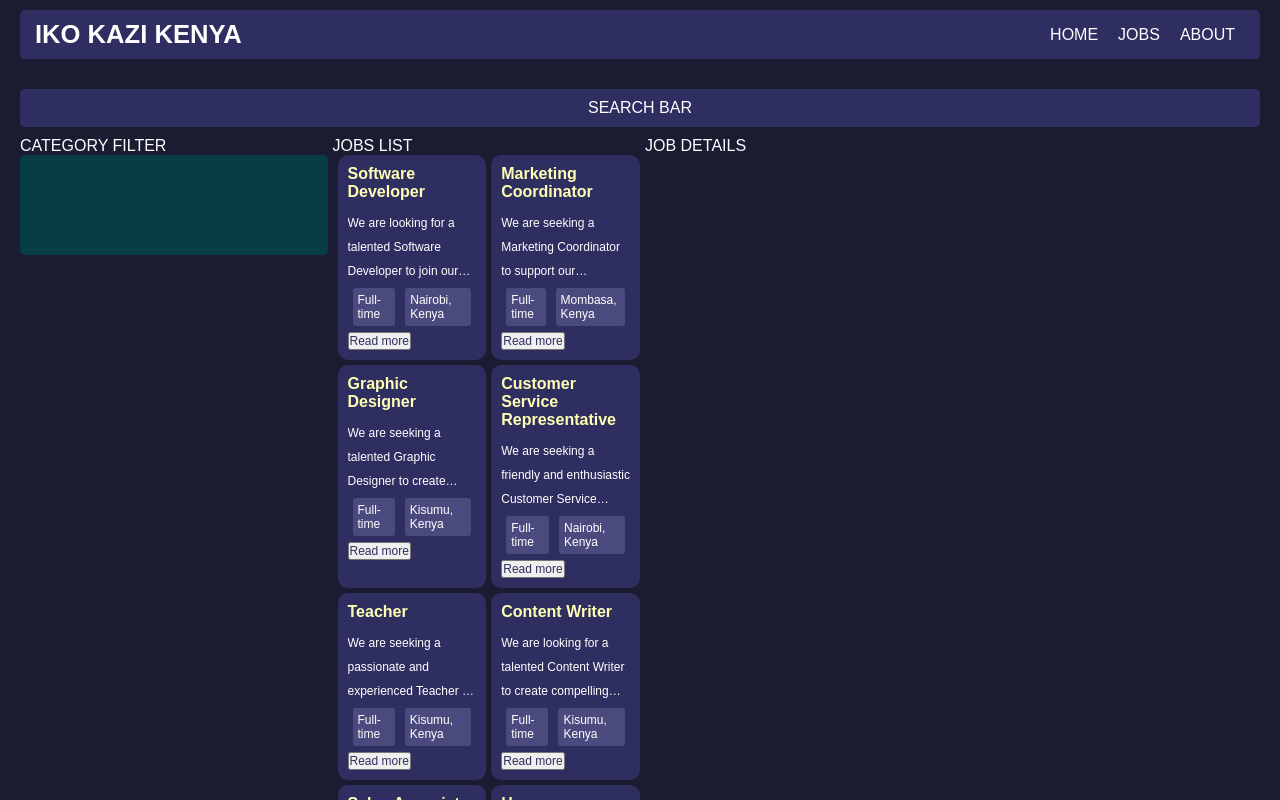
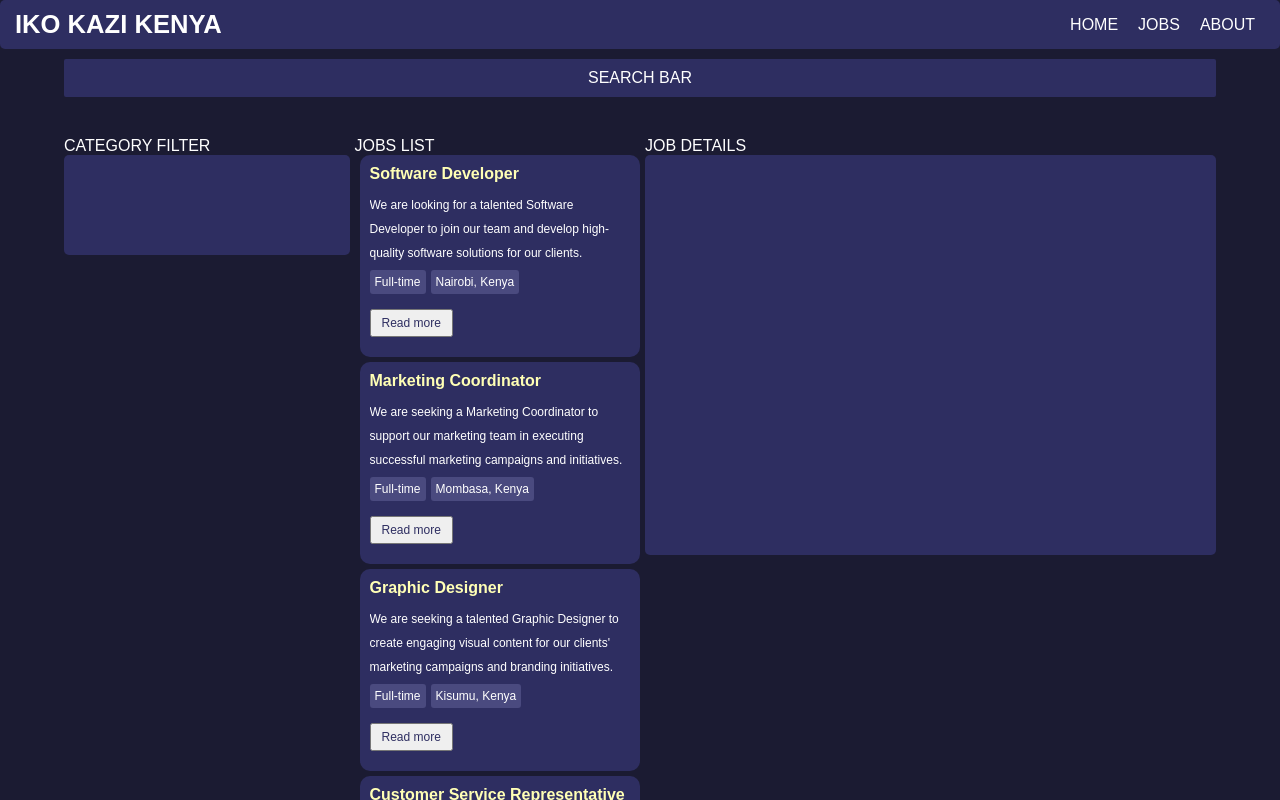
Before and after one commit to Schola-droid/iko-kazi-kenya, a React (Vite) app: page /jobs in a window 1280 px wide. Shown: the top 800 px of the page. Built offline with nearby package versions, Linux system fonts and the light colour scheme; data requests are answered from the project's data file.

Commit message:
Added context and moved all states to reducer

```diff
--- a/src/App.css
+++ b/src/App.css
@@ -9,15 +9,12 @@
 }
 body {
   background-color: rgb(27, 27, 50);
-  padding: 0 20px;
 }
 
 #header {
   display: flex;
   justify-content: space-between;
-  margin: 0 auto;
-  margin-top: 10px;
-  margin-bottom: 30px;
+  margin-bottom: 10px;
   background-color: rgb(46, 46, 97);
   padding: 10px 15px;
   align-items: center;
@@ -35,16 +32,18 @@ body {
 /* SEARCH BAR */
 #search {
   margin: 0 auto;
-  margin-top: 10px;
-  margin-bottom: 10px;
+  width: 90%;
+  margin-bottom: 5vh;
   background-color: rgb(46, 46, 97);
   padding: 10px 15px;
   text-align: center;
-  border-radius: 5px;
+  border-radius: 2px;
 }
 
 /* JOBS STYLING */
 #mainComponents {
+  width: 90%;
+  margin: 0 auto;
   display: grid;
   grid-template-columns: 1fr 1fr 2fr;
   gap: 5px;
@@ -56,7 +55,8 @@ body {
 }
 .jobs {
   flex-grow: 1;
-  flex-basis: 30%;
+  /* max-width: 33%; */
+  /* flex-basis: calc(33.33% - 10px); */
   list-style-type: none;
   background-color: rgb(46, 46, 97);
   padding: 10px;
@@ -74,7 +74,7 @@ body {
   overflow: hidden;
   text-overflow: ellipsis;
   display: -webkit-box;
-  -webkit-line-clamp: 3; /* number of lines to show */
+  -webkit-line-clamp: 3;
   -webkit-box-orient: vertical;
 }
 .jobs .sub-details {
@@ -84,18 +84,28 @@ body {
 .jobs .sub-details p {
   background-color: rgb(74, 74, 127);
   font-size: 1.5vh;
-  margin: 5px;
+  margin: 5px 5px 5px 0;
   padding: 5px;
   border-radius: 3px;
 }
 .jobs .read-more-btn {
+  padding: 5px 10px;
+  margin: 10px 0;
   font-size: 1.5vh;
   /* background-color: blue; */
   color: rgb(46, 46, 97);
 }
 
+/* CATEGORY FILTER STYLING */
 #category-filter {
   height: 100px;
   border-radius: 5px;
-  background-color: rgb(7, 62, 68);
+  background-color: rgb(46, 46, 97);
 }
+
+/* JOB DETAILS STYLING */
+.job-details {
+  height: 400px;
+  border-radius: 5px;
+  background-color: rgb(46, 46, 97);
+}
--- a/src/App.jsx
+++ b/src/App.jsx
@@ -7,17 +7,18 @@ import About from "./components/About";
 import { Route, Routes } from "react-router";
 import Header from "./Header";
 import Jobs from "./components/Jobs";
+import { InitialProvider } from "./components/JobContext";
 
 function App() {
   return (
-    <>
+    <InitialProvider>
       <Header />
       <Routes>
         <Route path="/" element={<Home />} />
         <Route path="/jobs" element={<Jobs />} />
         <Route path="/about" element={<About />} />
       </Routes>
-    </>
+    </InitialProvider>
   );
 }
 
--- a/src/components/JobContext.jsx
+++ b/src/components/JobContext.jsx
@@ -0,0 +1,43 @@
+import { createContext, useEffect, useReducer } from "react";
+
+const initialStates = {
+  jobs: null,
+  jobselect: null,
+};
+
+function reducer(state, action) {
+  switch (action.type) {
+    case "SET-DATA":
+      return {
+        ...state,
+        jobs: action.payload,
+      };
+    case "JOB-SELECT":
+      return {
+        ...state,
+        jobselect: action.payload,
+      };
+    default:
+      return state;
+  }
+}
+
+const InitialContext = createContext(initialStates);
+
+function InitialProvider({ children }) {
+  const [state, dispatch] = useReducer(reducer, initialStates);
+
+  useEffect(() => {
+    fetch("http://localhost:3000/jobs")
+      .then((res) => res.json())
+      .then((data) => dispatch({ type: "SET-DATA", payload: data }))
+      .catch((error) => console.log(error));
+  }, []);
+
+  return (
+    <InitialContext.Provider value={{ state, dispatch }}>
+      {children}
+    </InitialContext.Provider>
+  );
+}
+export { InitialContext, InitialProvider };
--- a/src/components/JobDetails.jsx
+++ b/src/components/JobDetails.jsx
@@ -4,6 +4,7 @@ const JobDetails = () => {
     return (
         <div>
             JOB DETAILS
+            <div className="job-details"></div>
         </div>
     );
 }
--- a/src/components/JobsList.jsx
+++ b/src/components/JobsList.jsx
@@ -1,21 +1,12 @@
-import React, { useEffect, useState } from "react";
+import React, { useState } from "react";
 import JobsRender from "./JobsRender";
 
 const JobsList = () => {
-  const [data, setData] = useState();
-
-  useEffect(() => {
-    fetch("http://localhost:3000/jobs")
-      .then((res) => res.json())
-      .then((data) => setData(data))
-      .catch((error) => console.log(error));
-  }, []);
-
   return (
-    <div >
+    <div>
       JOBS LIST
       <ul id="jobs-container">
-        <JobsRender data={data} />
+        <JobsRender />
       </ul>
     </div>
   );
--- a/src/components/JobsRender.jsx
+++ b/src/components/JobsRender.jsx
@@ -1,22 +1,28 @@
-import React from "react";
+import React, { useContext } from "react";
+import { InitialContext } from "./JobContext";
 
-const JobsRender = ({ data }) => {
-  /*  data.map((job) => console.log(job));
-  console.log(data); */
+const JobsRender = () => {
+  const { state, dispatch } = useContext(InitialContext);
 
+  const data = state.jobs;
+  function jobselect(job) {
+    // console.log(job);
+    dispatch({type: 'JOB-SELECT', payload: job})
+  }
   return (
     <>
       {data?.map((job) => {
-        console.log(job)
         return (
           <li key={job.job_id} className="jobs">
             <h3>{job.job_title}</h3>
             <p className="truncate">{job.job_description}</p>
             <div className="sub-details">
-                <p>{job.job_type}</p>
-                <p>{job.job_location}</p>
+              <p>{job.job_type}</p>
+              <p>{job.job_location}</p>
             </div>
-            <button className="read-more-btn">Read more</button>
+            <button className="read-more-btn" onClick={() => jobselect(job)}>
+              Read more
+            </button>
           </li>
         );
       })}
```
